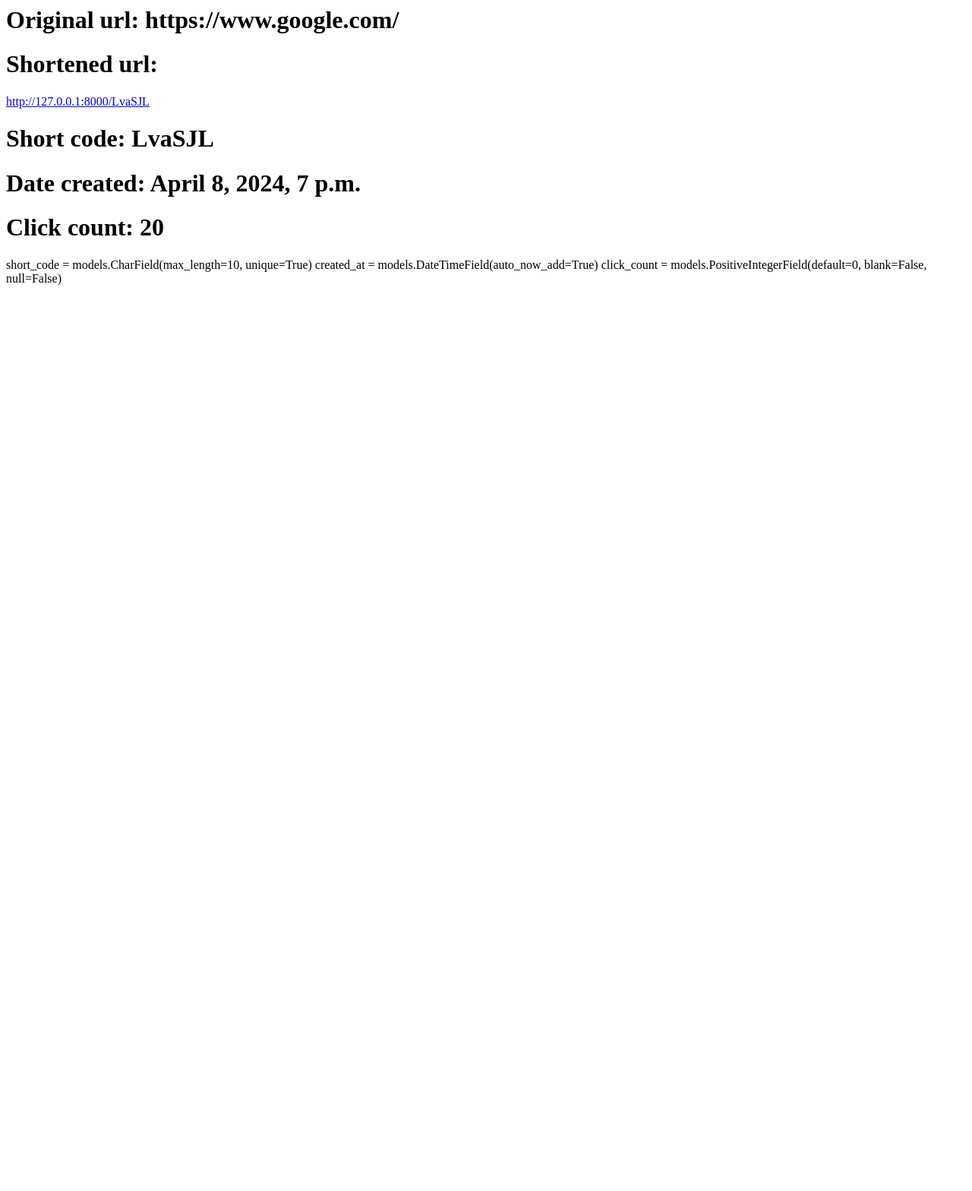
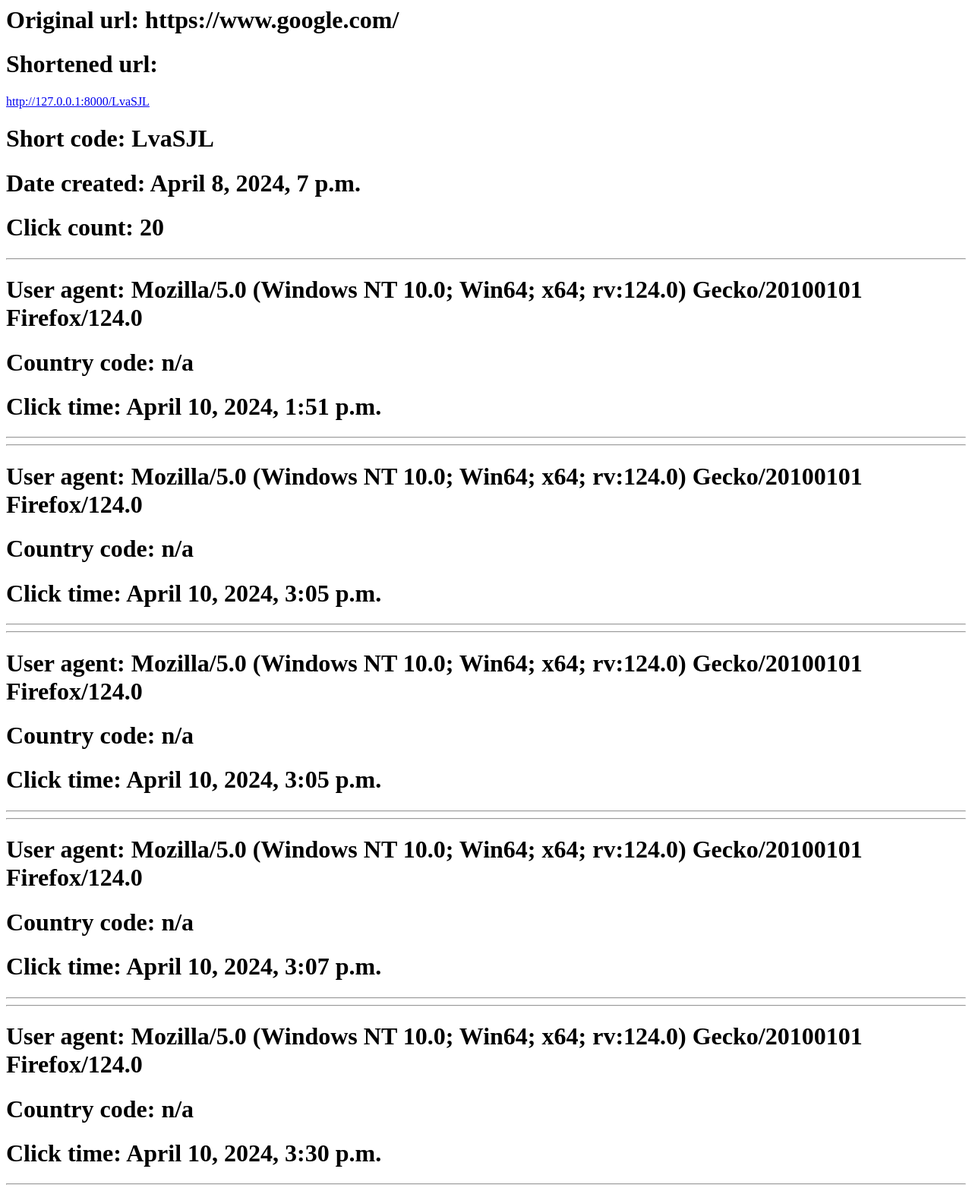
Before and after one commit to mehvs/softuni-django-advanced-project, a Django app: page /url/1/ in a window 1280 px wide. Shown: the whole page at 76% size. Before the commit the page ends 376 px from the top, so only its background shows below. Run offline with Django 5.2, Linux system fonts and the light colour scheme; data comes from the database, SQL or seed files in the repository; both versions use the stored data as it was after the commit.

Commit message:
updated the details page with click stats, added update to urls now the original url can be edited

```diff
--- a/urlshort/urlshortapp/templates/urlshortapp/url_detail.html
+++ b/urlshort/urlshortapp/templates/urlshortapp/url_detail.html
@@ -4,8 +4,10 @@
 <h1>Date created: {{ url.created_at}}</h1>
 <h1>Click count: {{ url.click_count}}</h1>
 
-
-
-    short_code = models.CharField(max_length=10, unique=True)
-    created_at = models.DateTimeField(auto_now_add=True)
-    click_count = models.PositiveIntegerField(default=0, blank=False, null=False)
+{% for click in click_stats %}
+    <hr>
+    <h1>User agent: {{ click.user_agent }}</h1>
+    <h1>Country code: {{ click.country_code }}</h1>
+    <h1>Click time: {{ click.click_time }}</h1>
+    <hr>
+{% endfor %}
--- a/urlshort/urlshortapp/templates/urlshortapp/url_list.html
+++ b/urlshort/urlshortapp/templates/urlshortapp/url_list.html
@@ -9,7 +9,7 @@
     <tr>
         <td><a href="http://127.0.0.1:8000/{{ url.short_code }}">http://127.0.0.1:8000/{{ url.short_code }}</a> </td>
         <td><a href="{% url 'url' url.id %}">View</a></td>
-        <td><a href="">Edit</a></td>
+        <td><a href="{% url 'url-update' url.id %}">Edit</a></td>
         <td><a href="">Delete</a></td>
     </tr>
     {% empty %}
--- a/urlshort/urlshortapp/urls.py
+++ b/urlshort/urlshortapp/urls.py
@@ -1,6 +1,6 @@
 from django.urls import path
 from .views import Index, CreateShortUrl, redirect_to_original, CustomLoginView, RegisterView, UrlListView, \
-    UrlDetailView
+    UrlDetailView, UrlUpdateView
 from django.contrib.auth.views import LogoutView
 
 urlpatterns = [
@@ -9,10 +9,13 @@ urlpatterns = [
     path('register/', RegisterView.as_view(), name='register'),
     path('logout/', LogoutView.as_view(next_page='login'), name='logout'),
 
+    path('', CreateShortUrl.as_view(), name='shortener'),
     path('urls', UrlListView.as_view(), name='urls'),
     path('url/<int:pk>/', UrlDetailView.as_view(), name='url'),
+    path('url-update/<int:pk>/', UrlUpdateView.as_view(), name='url-update'),
 
-    path('', CreateShortUrl.as_view(), name='shortener'),
+
+
     path('<str:short_code>/', redirect_to_original, name='redirect'),
 
 ]
--- a/urlshort/urlshortapp/views.py
+++ b/urlshort/urlshortapp/views.py
@@ -91,3 +91,23 @@ class UrlListView(ListView):
 class UrlDetailView(DetailView):
     model = Url
     context_object_name = 'url'
+
+    def get_context_data(self, **kwargs):
+        context = super().get_context_data(**kwargs)
+
+        url = self.get_object()
+        click_stats = url.clickstats_set.all()  # Assuming the related_name is 'childmodel_set'
+        context['click_stats'] = click_stats
+        return context
+
+
+class UrlUpdateView(UpdateView):
+    model = Url
+    form_class = ShortenerForm
+    success_url = reverse_lazy('urls')
+
+
+# class TaskDelete(LoginRequiredMixin, DeleteView):
+#     model = Task
+#     context_object_name = 'task'
+#     success_url = reverse_lazy('tasks')
```
Also changed, not shown: urlshort/urlshortapp/templates/urlshortapp/url_form.html (added, +7 -0 lines), urlshort/db.sqlite3, urlshort/urlshortapp/forms.py (line endings or trailing spaces), urlshort/urlshortapp/templates/urlshortapp/url_update.html (added).
